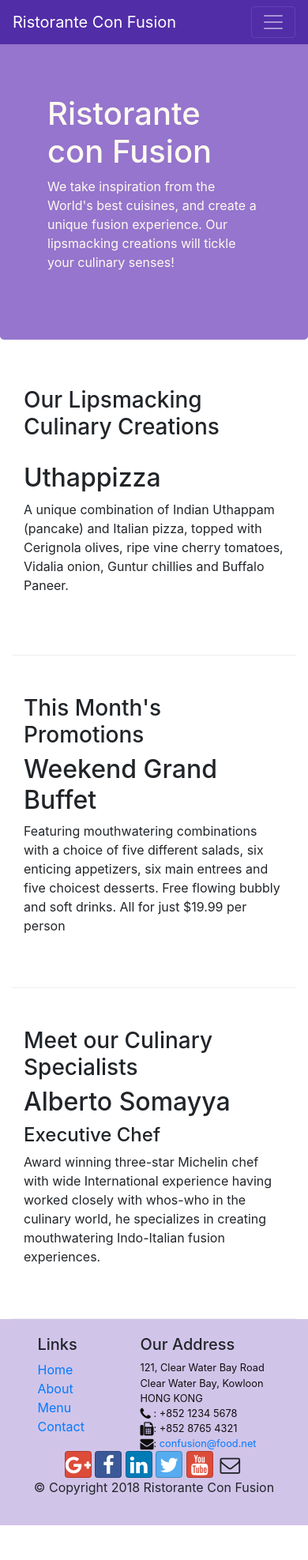
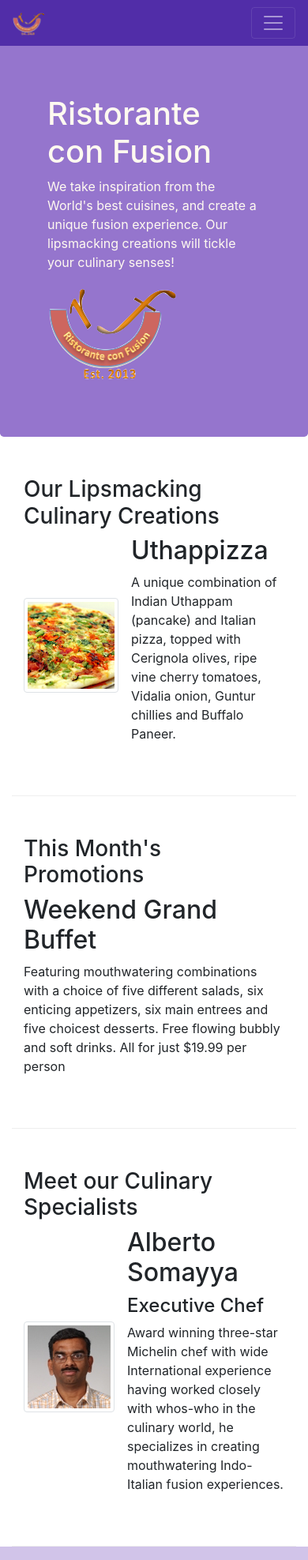
Before and after one commit to kiltro-dev/conFusion, a website: page index.html in a window 390 px wide. Shown: the top 1975 px of the page at 79% size. Before the commit the page ends 1931 px from the top, so only its background shows below. Drawn offline with nearby package versions, Linux system fonts and the light colour scheme.

Commit message:
images and media

```diff
--- a/index.html
+++ b/index.html
@@ -19,7 +19,7 @@
 
     <nav class="navbar navbar-dark navbar-expand-sm fixed-top">
         <div class="container">
-            <a class="navbar-brand mr-4" href="#">Ristorante Con Fusion</a>
+            <a class="navbar-brand mr-4" href="#"><img src="./img/logo.png" alt="logo" height="30" width="41"></a>
             <button class="navbar-toggler" type="button" data-toggle="collapse" data-target="#Navbar">
                 <span class="navbar-toggler-icon"></span>
             </button>
@@ -38,11 +38,12 @@
     <header class="jumbotron">
         <div class="container">
             <div class="row row-header">
-                <div class="col-12 col-sm-6">
+                <div class="col-12 col-sm-8">
                     <h1>Ristorante con Fusion</h1>
                     <p>We take inspiration from the World's best cuisines, and create a unique fusion experience. Our lipsmacking creations will tickle your culinary senses!</p>
                 </div>
-                <div class="col-12 col-sm">
+                <div class="col-12 col-sm align-self-center" >
+                    <img src="./img/logo.png" alt="logo" class="img-fluid">
                 </div>
             </div>
         </div>
@@ -54,8 +55,13 @@
                 <h3>Our Lipsmacking Culinary Creations</h3>
             </div>
             <div class="col col-sm order-sm-first col-md">
-                <h2>Uthappizza</h2>
-                <p>A unique combination of Indian Uthappam (pancake) and Italian pizza, topped with Cerignola olives, ripe vine cherry tomatoes, Vidalia onion, Guntur chillies and Buffalo Paneer.</p>
+                <div class="media">
+                    <img src="./img/uthappizza.png" alt="utha pizza" class="d-flex mr-3 img-thumbnail align-self-center">
+                    <div class="media-body">
+                        <h2 class="mt-0">Uthappizza</h2>
+                        <p>A unique combination of Indian Uthappam (pancake) and Italian pizza, topped with Cerignola olives, ripe vine cherry tomatoes, Vidalia onion, Guntur chillies and Buffalo Paneer.</p>
+                    </div>
+                </div>
             </div>
         </div>
 
@@ -75,9 +81,15 @@
                 <h3>Meet our Culinary Specialists</h3>
             </div>
             <div class="col col-sm order-sm-first col-md">
-                <h2>Alberto Somayya</h2>
-                <h4>Executive Chef</h4>
-                <p>Award winning three-star Michelin chef with wide International experience having worked closely with whos-who in the culinary world, he specializes in creating mouthwatering Indo-Italian fusion experiences. </p>
+                <div class="media">
+                    <img src="./img/alberto.png" alt="alberto" class="d-flex mr-3 img-thumbnail align-self-center">
+                    <div class="media-body">
+                        <h2 class="mt-0">Alberto Somayya</h2>
+                        <h4>Executive Chef</h4>
+                        <p>Award winning three-star Michelin chef with wide International experience having worked closely with whos-who in the culinary world, he specializes in creating mouthwatering Indo-Italian fusion experiences. </p>
+                    </div>
+                </div>
+
             </div>
         </div>
     </div>
```
Also changed, not shown: aboutus.html (+4 -3 lines), contactus.html (+5 -5 lines), img/alberto.png (added), img/buffet.png (added), img/logo.png (added), img/uthappizza.png (added), 1 other file.
